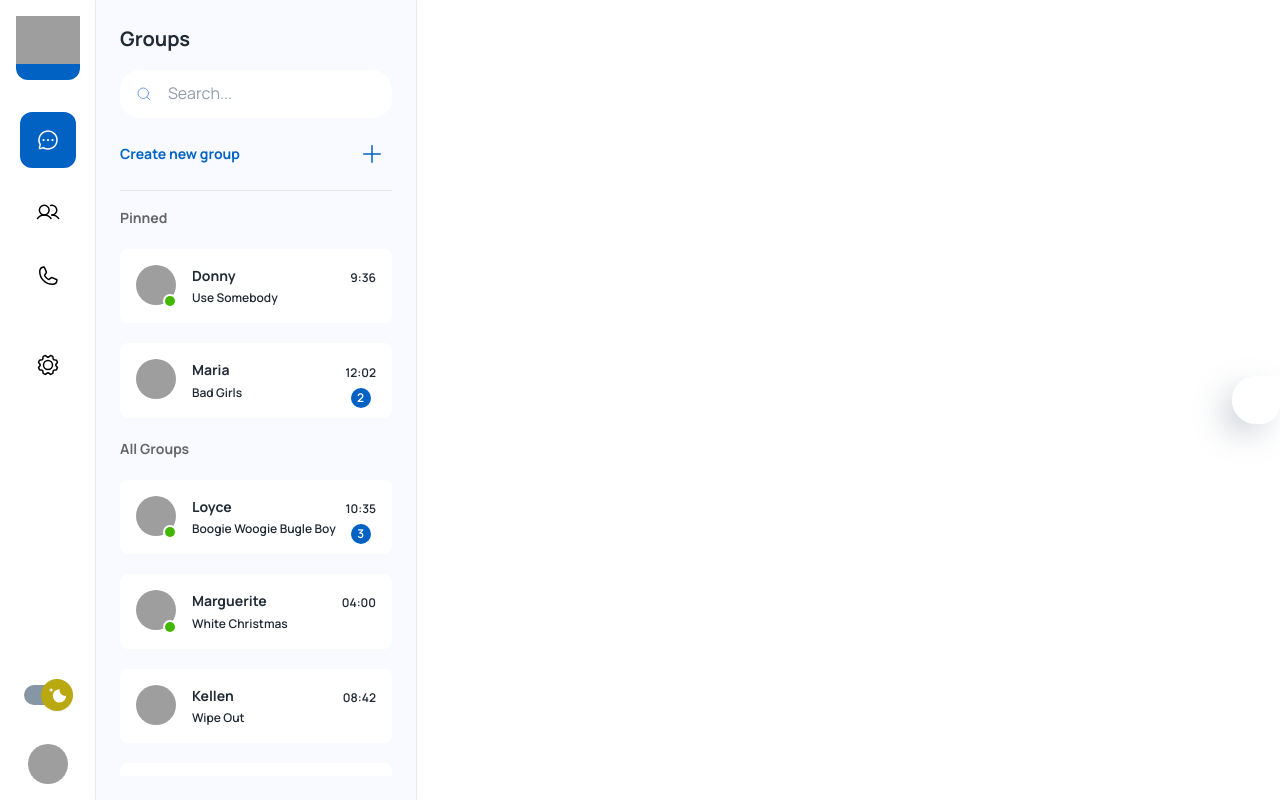
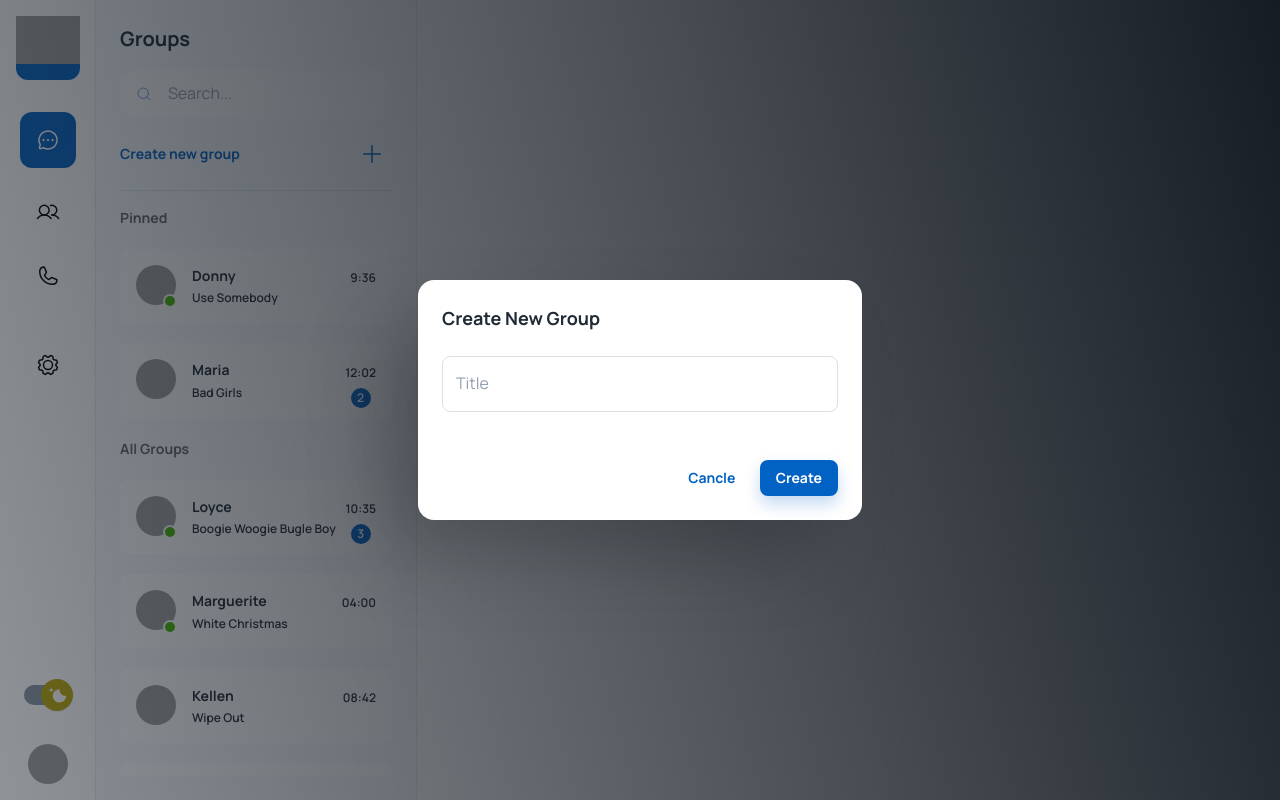
Before and after one commit to txtit/ChatApp, a React (Create React App) app: page /group in a window 1280 px wide. Both pictures are taken after a click on the button 372 px from the left and 154 px from the top of the page. Built offline with nearby package versions, Linux system fonts and the light colour scheme; grey boxes are pictures that could not be loaded; some icons are missing.

Commit message:
feat: PART - 12 (Group Creation & calling)

```diff
--- /dev/null
+++ b/src/components/hook-form/RHFAutocomplete.js
@@ -0,0 +1,43 @@
+import PropTypes from 'prop-types';
+// form
+import { useFormContext, Controller } from 'react-hook-form';
+// @mui
+import { Autocomplete, TextField } from '@mui/material';
+
+// ----------------------------------------------------------------------
+
+RHFAutocomplete.propTypes = {
+    name: PropTypes.string,
+    label: PropTypes.string,
+    helperText: PropTypes.node,
+};
+
+export default function RHFAutocomplete({ name, label, helperText, ...other }) {
+    const { control, setValue } = useFormContext();
+
+    return (
+        <Controller
+            name={name}
+            control={control}
+            render={({ field, fieldState: { error } }) => (
+                <Autocomplete
+                    {...field}
+                    fullWidth
+
+                    value={typeof field.value === 'number' && field.value === 0 ? '' : field.value}
+                    onChange={(event, newValue) => setValue(name, newValue, { shouldValidate: true })}
+
+                    helperText={error ? error?.message : helperText}
+                    {...other}
+                    renderInput={(params) => {
+                        <TextField
+                            label={label}
+                            error={!!error}
+                            helperText={error ? error?.message : helperText}
+                            {...params} />
+                    }}
+                />
+            )}
+        />
+    );
+}
--- a/src/components/hook-form/RHFTextField.js
+++ b/src/components/hook-form/RHFTextField.js
@@ -8,6 +8,7 @@
 
 RHFTextField.propTypes = {
   name: PropTypes.string,
+  label: PropTypes.string,
   helperText: PropTypes.node,
 };
 
--- /dev/null
+++ b/src/pages/dashboard/Call.js
@@ -0,0 +1,9 @@
+import React from 'react'
+
+const Call = () => {
+  return (
+    <div>Call</div>
+  )
+}
+
+export default Call
--- a/src/pages/dashboard/Group.js
+++ b/src/pages/dashboard/Group.js
@@ -1,14 +1,19 @@
 import { Box, Divider, IconButton, Link, Stack, Typography } from '@mui/material'
-import React from 'react'
+import React, { useState } from 'react'
 import { Search, SearchIconWrapper, StyledInputBase } from '../../components/Search'
 import { MagnifyingGlass, Plus } from 'phosphor-react'
 import { useTheme } from '@mui/material/styles'
 import { SimpleBarStyle } from '../../components/Scrollbar'
 import { ChatList } from '../../data'
 import ChatElement from '../../components/ChatElement'
+import CreateGroup from '../../sections/main/CreateGroup'
 
 const Group = () => {
+    const [openDialog, setOpenDialog] = useState(false)
     const theme = useTheme()
+    const handleCloseDialog = () => {
+        setOpenDialog(false)
+    }
     return (
         <>
             <Stack
@@ -40,7 +45,9 @@
                             <Typography variant='subtitle2' component={Link}>
                                 Create new group
                             </Typography>
-                            <IconButton>
+                            <IconButton onClick={() => {
+                                setOpenDialog(true)
+                            }}>
                                 <Plus style={{ color: theme.palette.primary.main }} />
                             </IconButton>
                         </Stack>
@@ -67,6 +74,7 @@
                 {/* Right */}
                 {/* todo => reuse conversation compoment */}
             </Stack>
+            {openDialog && <CreateGroup open={openDialog} handleClose={handleCloseDialog} />}
         </>
     )
 }
--- a/src/routes/index.js
+++ b/src/routes/index.js
@@ -20,9 +20,9 @@
   return useRoutes([
     {
       path: "/auth",
-        element: <MainLayout/>,
+      element: <MainLayout />,
       children: [
-          {element:<LoginPage />,path: "login"},
+        { element: <LoginPage />, path: "login" },
         { path: "register", element: <RegisterPage /> },
         { path: "reset-password", element: <ResetPasswordPage /> },
         { path: "new-password", element: <NewPasswordPage /> },
@@ -36,7 +36,7 @@
         { path: "app", element: <GeneralApp /> },
         { path: "settings", element: <Settings /> },
         { path: "group", element: <GroupPage /> },
-
+        { path: "call", element: <CallPage /> },
         { path: "404", element: <Page404 /> },
         { path: "*", element: <Navigate to="/404" replace /> },
       ],
@@ -50,7 +50,7 @@
 );
 
 
-const LoginPage = Loadable(lazy(()=> import("../pages/auth/Login")));
+const LoginPage = Loadable(lazy(() => import("../pages/auth/Login")));
 const RegisterPage = Loadable(lazy(() => import("../pages/auth/Register")));
 const ResetPasswordPage = Loadable(
   lazy(() => import("../pages/auth/ResetPassword"))
@@ -58,7 +58,8 @@
 const Settings = Loadable(
   lazy(() => import("../pages/dashboard/Settings")),
 );
-const GroupPage = Loadable(lazy(()=>import("../pages/dashboard/Group")))
+const CallPage = Loadable(lazy(() => import("../pages/dashboard/Call")))
+const GroupPage = Loadable(lazy(() => import("../pages/dashboard/Group")))
 const NewPasswordPage = Loadable(
   lazy(() => import("../pages/auth/NewPassword"))
 );
--- /dev/null
+++ b/src/sections/main/CreateGroup.js
@@ -0,0 +1,95 @@
+import { Button, Dialog, DialogContent, DialogTitle, Slide, Stack } from '@mui/material'
+import * as Yup from "yup";
+import React from 'react'
+import { useForm } from "react-hook-form";
+import { yupResolver } from '@hookform/resolvers/yup';
+import FormProvider from '../../components/hook-form/FormProvider';
+import { RHFTextField } from '../../components/hook-form';
+import RHFAutocomplete from '../../components/hook-form/RHFAutocomplete';
+
+const MEMBERS = ['name 1', 'name 2', 'name 3', 'name 4']
+// todo => create a reusable comp
+const Transition = React.forwardRef(function Transition(props, ref) {
+    return <Slide direction="up" ref={ref} {...props} />;
+});
+const CreateGroupForm = ({ handleClose }) => {
+    const NewGroupSchema = Yup.object().shape({
+        title: Yup.string().required('Title is required'),
+        members: Yup.array().min(2, 'Must have as least two members')
+    })
+    const defaultValues = {
+        title: '',
+        members: []
+    }
+    const methods = useForm({
+        resolver: yupResolver(NewGroupSchema),
+        defaultValues
+    })
+    const {
+        reset,
+        watch,
+        setError,
+        handleSubmit,
+        formState: { errors, isSubmitting, isSubmitSuccessful, isValid },
+    } = methods;
+    const onSubmit = async (data) => {
+        try {
+            // call api
+            console.log('data: ', data)
+        } catch (error) {
+            console.log('error: ', error)
+        }
+    }
+    return (
+        <FormProvider
+            methods={methods}
+            onSubmit={handleSubmit(onSubmit)}>
+            <Stack spacing={3}>
+                <RHFTextField name={'title'} label='Title' />
+                <RHFAutocomplete
+                    name={'members'}
+                    label={'Members'}
+                    multiple
+                    freeSolo
+                    options={MEMBERS.map((option) => option)}
+                    ChipProps={{ size: 'medium' }} />
+                <Stack
+                    spacing={2}
+                    direction={'row'}
+                    alignItems={'center'}
+                    justifyContent={'end'}>
+                    <Button
+                        onClick={handleClose}>
+                        Cancle
+                    </Button>
+                    <Button
+                        type='submit'
+                        variant='contained'>
+                        Create
+                    </Button>
+                </Stack>
+            </Stack>
+        </FormProvider>
+    );
+};
+const CreateGroup = ({ open, handleClose }) => {
+    return (
+        <Dialog
+            fullWidth
+            maxWidth='xs'
+            open={open}
+            TransitionComponent={Transition}
+            keepMounted
+            sx={{ p: 4 }}>
+            {/* Title */}
+            <DialogTitle sx={{ mb: 3 }}>Create New Group</DialogTitle>
+            {/* Content */}
+            <DialogContent>
+                {/* form  */}
+                <CreateGroupForm handleClose={handleClose} />
+            </DialogContent>
+        </Dialog>
+    )
+}
+
+export default CreateGroup
```
Lines whose indentation alone changed are shown as unchanged.
